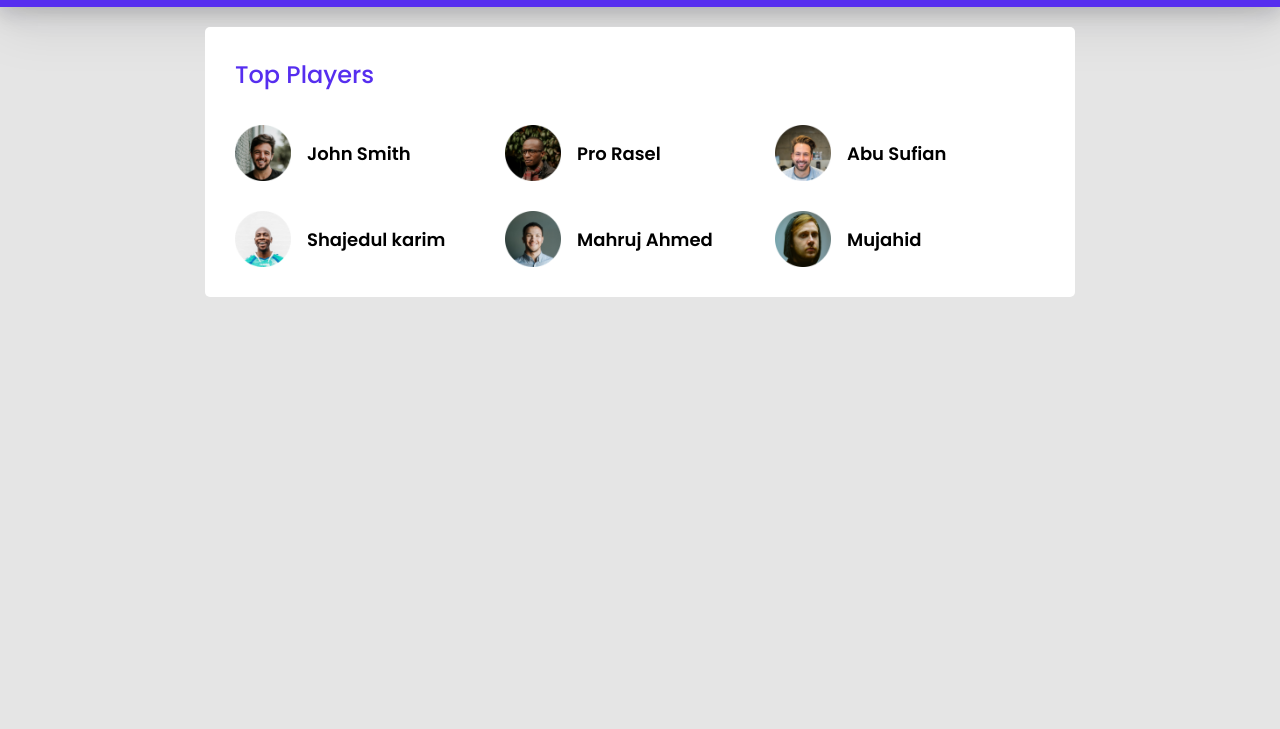
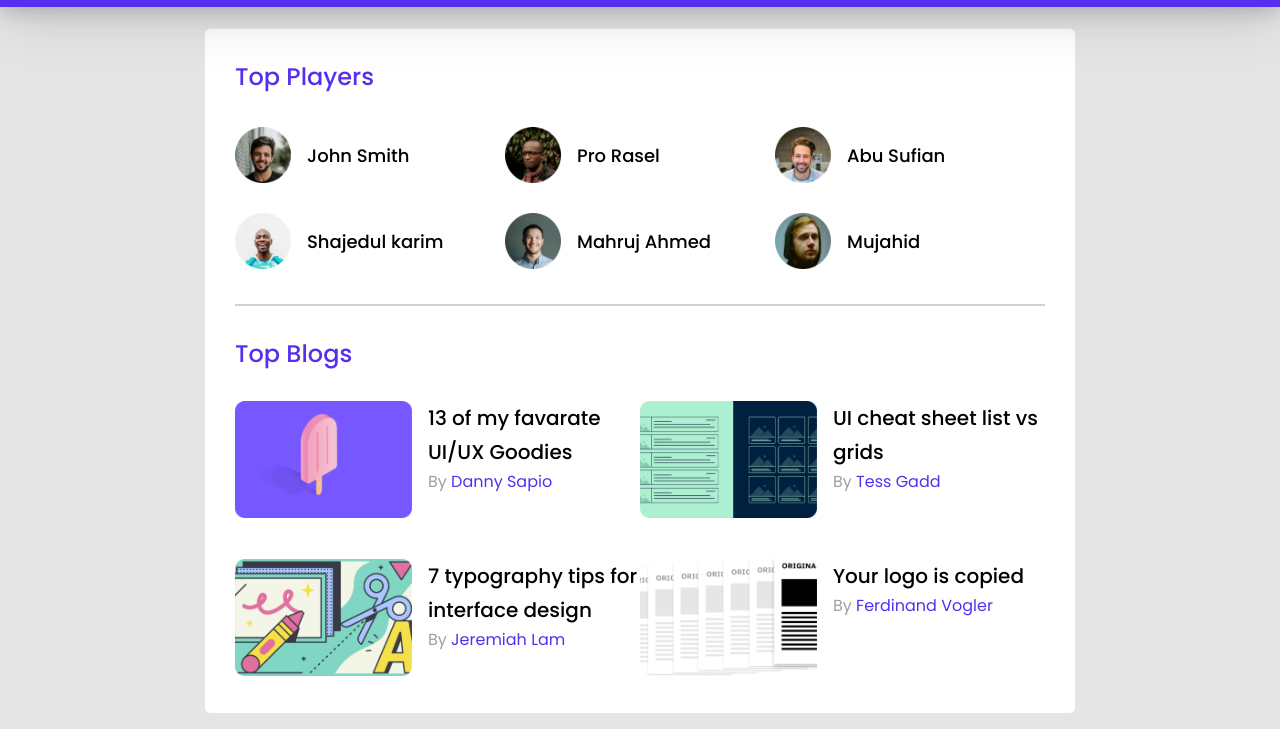
Before and after one commit to codermdshakil/learder-board, a plain HTML site: page index.html in a window 1280 px wide. Shown: the part 71-800 px from the top of the page. Drawn offline with Linux system fonts and the light colour scheme.

Commit message:
top complete

```diff
--- a/css/style.css
+++ b/css/style.css
@@ -1,5 +1,7 @@
 
-/* google fonts linked here  */
+/*=======================
+google fonts linked here
+=========================*/
 @import url('https://fonts.googleapis.com/css2?family=Lobster&family=Poppins:wght@300;400;500;600&display=swap');
 *{
     margin: 0;
@@ -10,10 +12,15 @@ body{
     background:#E5E5E5;
     font-family: 'Poppins', sans-serif;
 }
-/* header style starts here  */
+/*=======================
+header style starts here
+========================= */
 
 .header-section{
     padding: 10px;
+    top: 0;
+    position:fixed;
+    width: 100%;
     background-color:#562EEF;
     box-shadow: rgba(17, 17, 26, 0.1) 0px 4px 16px, rgba(17, 17, 26, 0.1) 0px 8px 24px, rgba(17, 17, 26, 0.1) 0px 16px 56px;
 }
@@ -59,15 +66,23 @@ body{
     width: 51px;
     height: 51px;
 }
-/* header style ends here  */
+hr{
+    border:1px solid #D1D1D1;
+}
+/*======================
+ header style ends here
+ ======================= */
 
-/* top player section stats here  */
+
+/*=============================
+ top player section stats here
+ ===============================*/
 .container{
     width: 870px;
     border-radius:5px;
     background: #fff;
     display: block;
-    margin:20px auto 0px auto;
+    margin:100px auto 0px auto;
     padding: 30px;
 }
 .top-title{
@@ -76,10 +91,12 @@ body{
     font-weight: 500;
     margin-bottom: 33px;
 }
+
 .players{
     display: grid;
     grid-template-columns: repeat(3, 1fr);
     grid-row-gap: 30px;
+    padding-bottom: 35px;
 }
 .player{
     display: flex;
@@ -92,14 +109,49 @@ body{
 .player h3{
     color: #000;
     font-size: 18px;
+    font-weight: 500;
     margin-left: 16px;
 }
 
+/*===============================
+ top blogs section starts here
+==================================*/
 
-
-
-
-
+.image-frame img{
+    width: 177px;
+    height: 117px;
+}
+.top-blogs{
+    padding:30px 0px;
+    color: #562EEF;
+    font-size: 24px;
+    font-weight: 500;
+}
+.blog{
+    display: flex;
+}
+.image-info{
+    margin-left: 16px;
+}
+.image-info h3{
+    font-size: 20px;
+    font-weight: 500;
+    line-height:34px;
+}
+.image-info p{
+    color:#9F9F9F;
+}
+.image-info p a{
+    text-decoration: none;
+    color: #562EEF;
+    font-size: 16px;
+    line-height: 24px;
+}
+.blogs{
+    display:grid;
+    grid-template-columns: repeat(2, 1fr);
+    grid-row-gap: 34px;
+}
 
 
 
@@ -155,6 +207,10 @@ body{
         grid-template-columns: repeat(2, 1fr);
 
     }
+    .blogs{
+        grid-template-columns: 1fr;
+    }
+
 }
 
 
@@ -178,7 +234,7 @@ body{
     .container{
         width: 100%;
     }
-    .players{
+    .players, .blogs{
         grid-template-columns: repeat(1, 1fr);
 
     }
@@ -187,6 +243,12 @@ body{
         margin: auto;
         text-align: center;
         margin-bottom: 10px;
+    }
+    .blog{
+      display:inline-block;
+      margin: auto;
+      text-align: center;
+      margin-bottom: 30px;
 
     }
 
--- a/index.html
+++ b/index.html
@@ -62,6 +62,50 @@
                 </div>
             </div>
         </section>
+        <hr>
+        <section class="top-blog">
+            <h2 class="top-blogs">Top Blogs</h2>
+            <div class="blog-wrpper">
+                <div class="blogs">
+                    <div class="blog">
+                       <div class="image-frame">
+                         <img src="./img/blogs/blog-1.png" alt="">
+                       </div>
+                       <div class="image-info">
+                           <h3>13 of my favarate UI/UX Goodies</h3>
+                           <p>By <a href="#"> Danny Sapio</a></p>
+                       </div>
+                    </div>
+                    <div class="blog">
+                       <div class="image-frame">
+                         <img src="./img/blogs/blog-2.png" alt="">
+                       </div>
+                       <div class="image-info">
+                           <h3>UI cheat sheet list vs grids</h3>
+                           <p>By <a href="#"> Tess Gadd</a></p>
+                       </div>
+                    </div>
+                    <div class="blog">
+                       <div class="image-frame">
+                         <img src="./img/blogs/blog-3.png" alt="">
+                       </div>
+                       <div class="image-info">
+                           <h3>7 typography tips for interface design</h3>
+                           <p>By <a href="#"> Jeremiah Lam</a></p>
+                       </div>
+                    </div>
+                    <div class="blog">
+                       <div class="image-frame">
+                         <img src="./img/blogs/blog-4.png" alt="">
+                       </div>
+                       <div class="image-info">
+                           <h3>Your logo is copied</h3>
+                           <p>By <a href="#"> Ferdinand Vogler</a></p>
+                       </div>
+                    </div>
+                </div>
+            </div>
+        </section>
     </div>
 </main>
 
```
